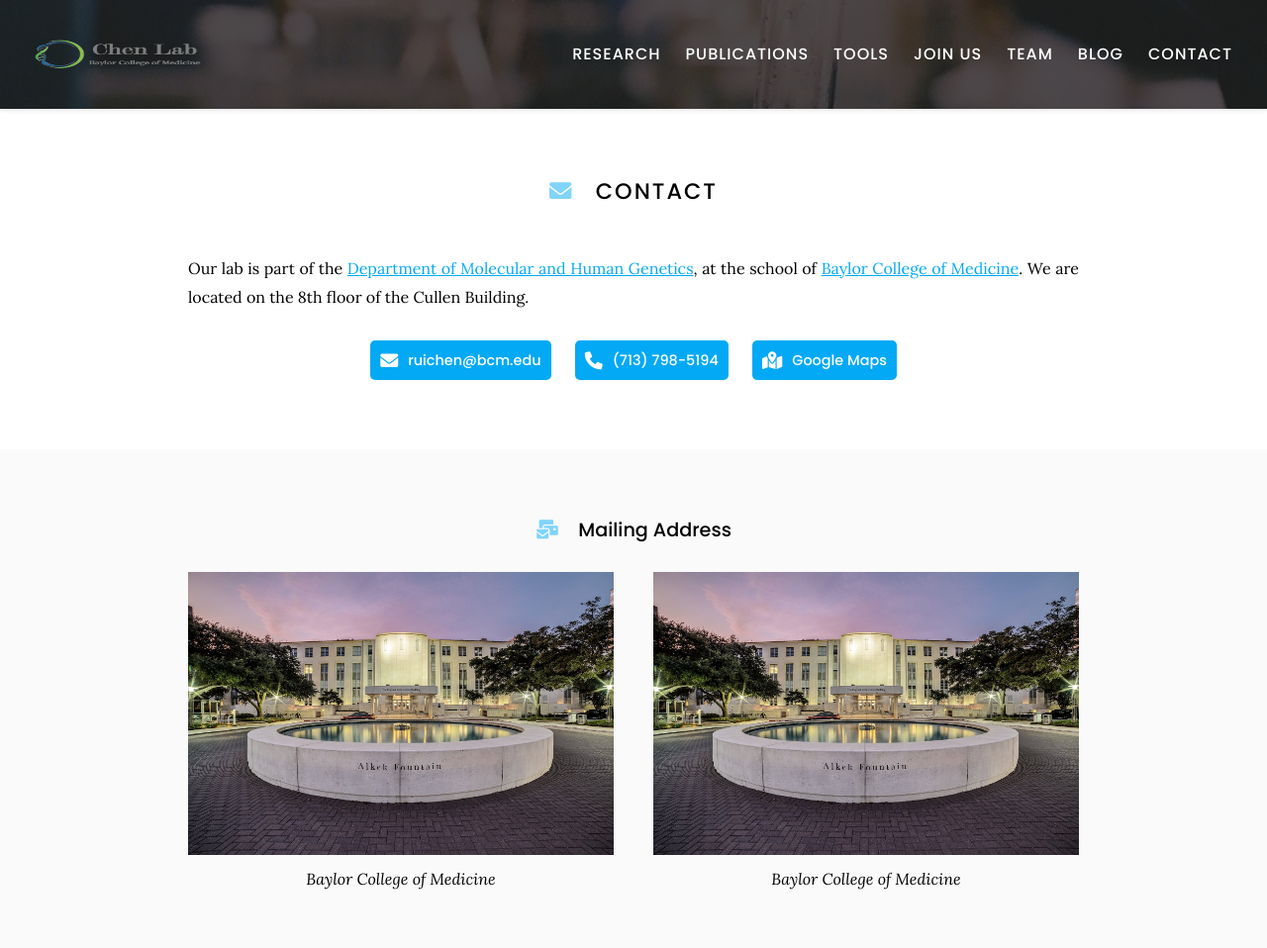
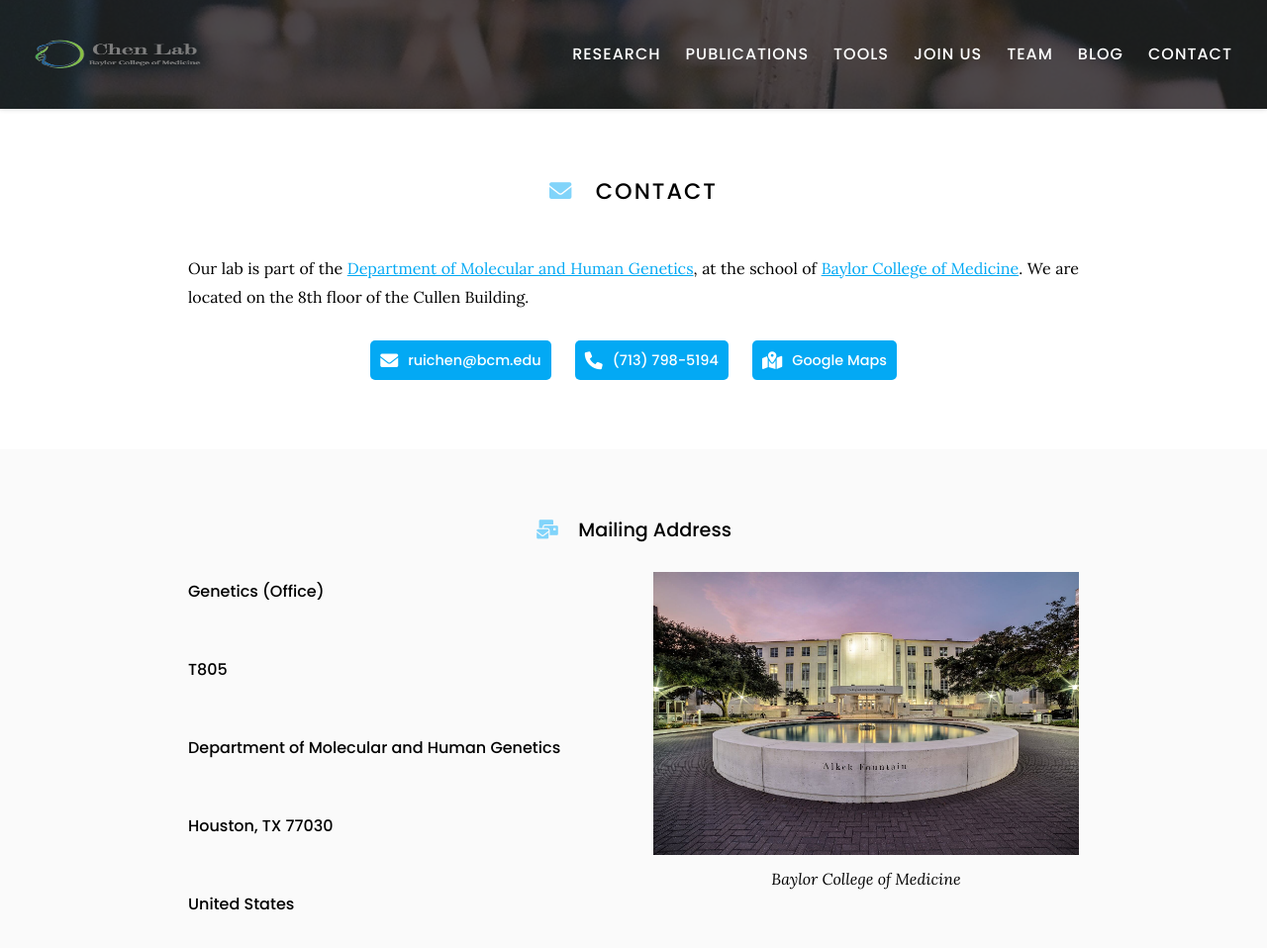
Before and after one commit to wmeng1018/Chen-lab-website, a Jekyll site: the page built from contact/index.md, in a window 1280 px wide. Shown: the top 958 px of the page at 99% size. Built offline with Jekyll 4.4.1, drawn with Linux system fonts in a browser that asks for light colours; grey boxes are pictures that could not be loaded.

Commit message:
Update index.md

```diff
--- a/contact/index.md
+++ b/contact/index.md
@@ -44,11 +44,11 @@
 ### <i class="fas fa-mail-bulk"></i>Mailing Address
 
 {% capture col1 %}
-{%
-  include figure.html
-  image="images/BCM.jpeg"
-  caption="Baylor College of Medicine"
-%}
+#### Genetics (Office)
+#### T805
+#### Department of Molecular and Human Genetics
+#### Houston, TX 77030
+#### United States
 {% endcapture %}
 {% capture col2 %}
 {%
```
